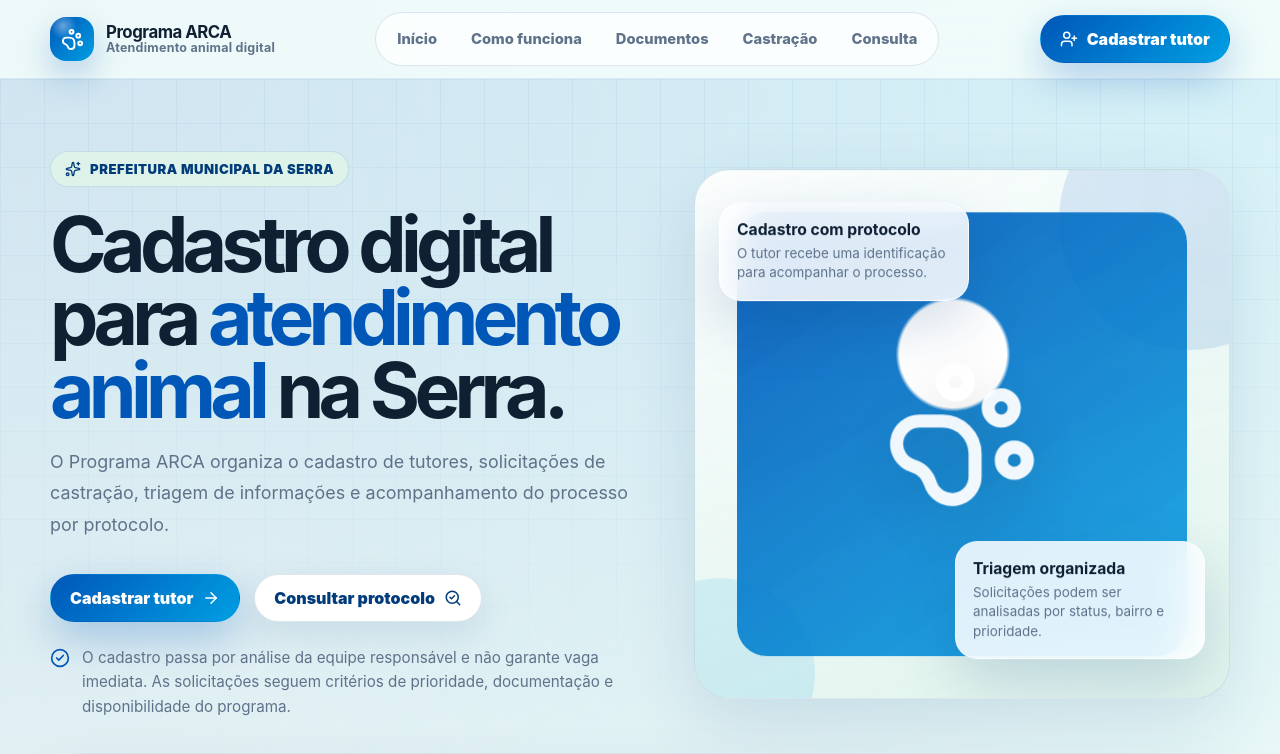
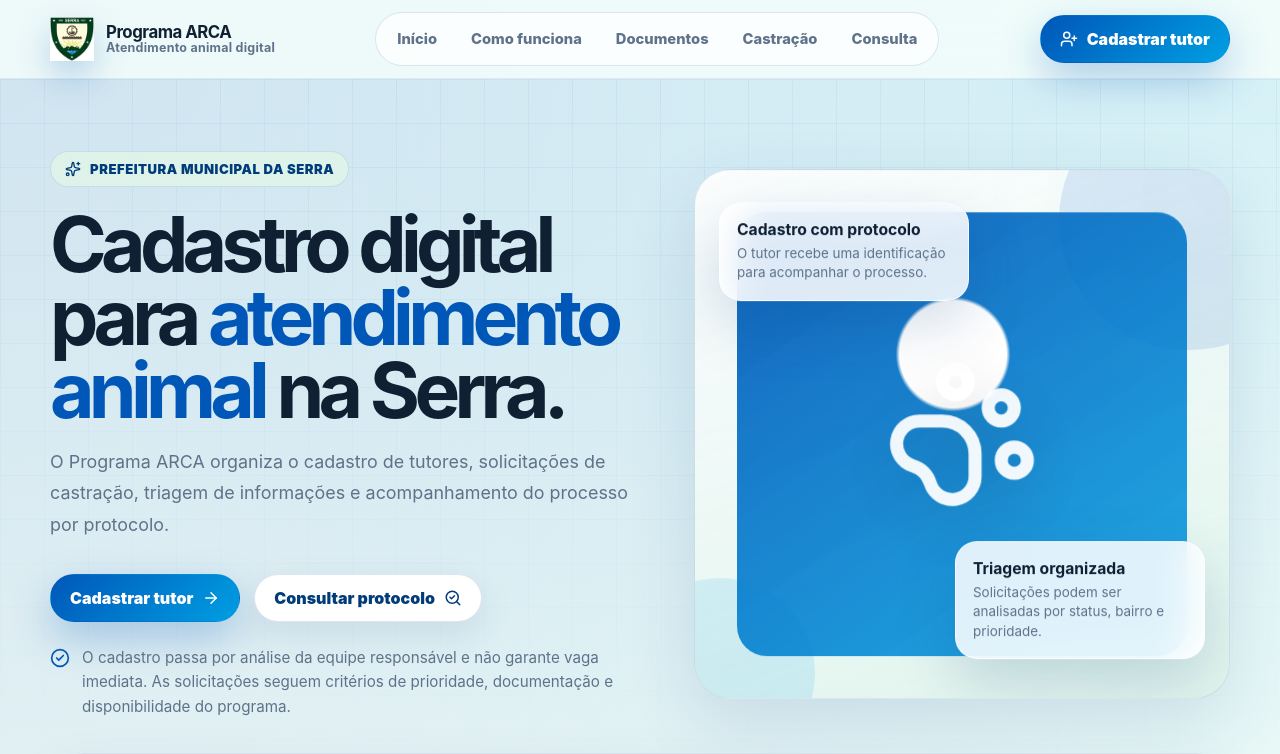
Before and after one commit to arthuralbefaro/projeto-arca-gp8, a Next.js app: page /projeto-arca-gp8/ in a window 1280 px wide. Shown: the top 754 px of the page. Built offline with nearby package versions, Linux system fonts and the light colour scheme.

Commit message:
fix serra logo

```diff
--- a/src/components/layout/Header.jsx
+++ b/src/components/layout/Header.jsx
@@ -33,7 +33,11 @@ export default function Header() {
         <div className="arca-header-inner">
           <Link href="/" className="arca-brand" onClick={closeMenu}>
           <span className="arca-brand-mark">
-            <PawPrint size={23} />
+            <img
+                src="/projeto-arca-gp8/logo-serra.jpg"
+                alt="Prefeitura da Serra"
+                className="arca-brand-logo"
+            />
           </span>
 
             <span className="arca-brand-text">
```
